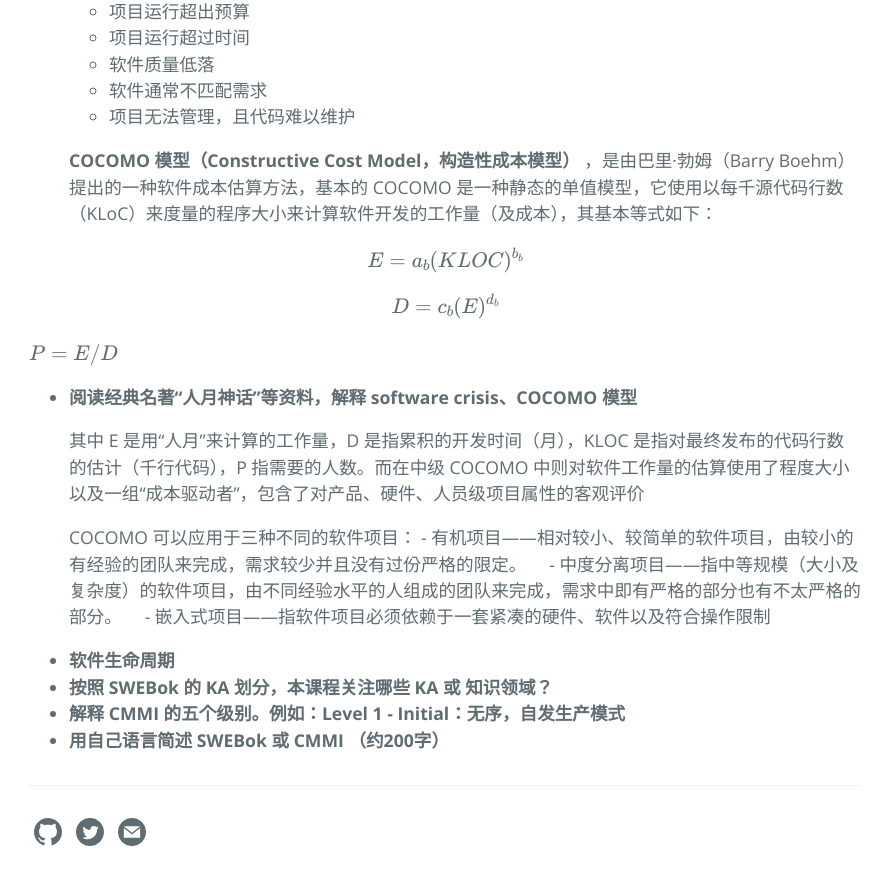
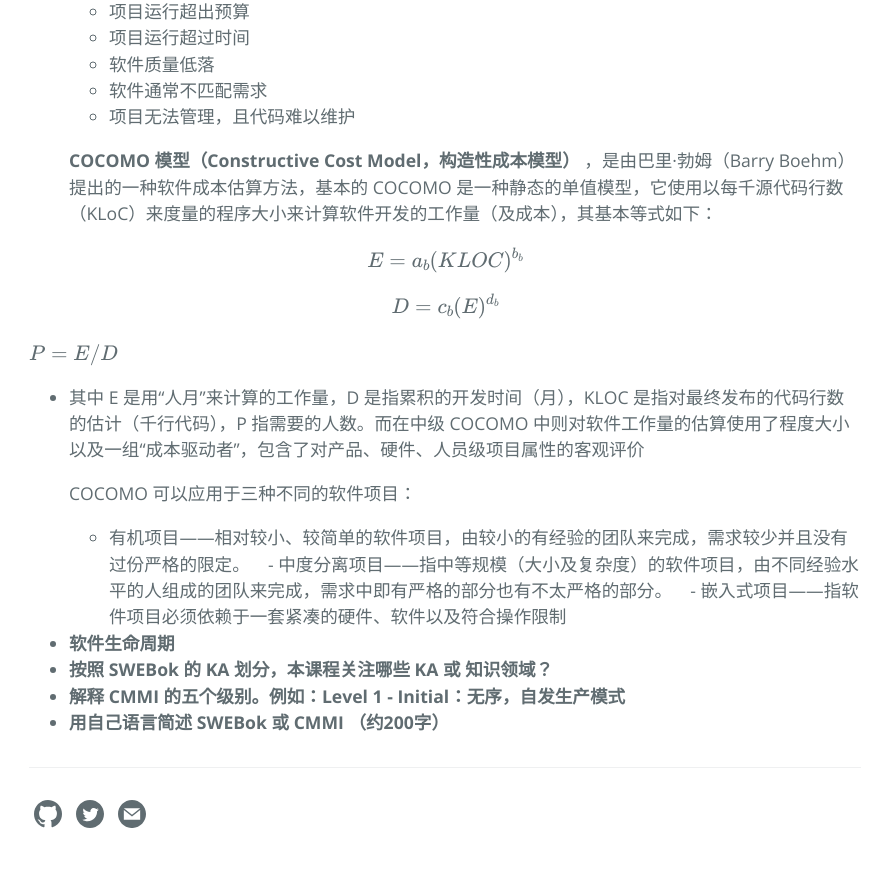
Before and after one commit to joece/joece.github.io, a Jekyll site: the page built from _posts/2018-03-15-Software-System-Analysis-and-Design-Homework1.md, in a window 1280 px wide and 900 px high, scrolled down 866 px. Shown: the top 885 px of the window, without its empty margins (195-1086 px from the left). Built offline with Jekyll 4.4.1, drawn with Linux system fonts in a browser that asks for light colours; formulas are drawn with MathJax 3.

Commit message:
Update 2018-03-15-Software-System-Analysis-and-Design-Homework1.md

```diff
--- a/_posts/2018-03-15-Software-System-Analysis-and-Design-Homework1.md
+++ b/_posts/2018-03-15-Software-System-Analysis-and-Design-Homework1.md
@@ -27,14 +27,14 @@ $$D=c_b(E)^{d_b}$$
 $$P=E/D$$
 
 
-- __阅读经典名著“人月神话”等资料，解释 software crisis、COCOMO 模型__
+-
 
     其中 E 是用“人月”来计算的工作量，D 是指累积的开发时间（月），KLOC 是指对最终发布的代码行数的估计（千行代码），P 指需要的人数。而在中级 COCOMO 中则对软件工作量的估算使用了程度大小以及一组“成本驱动者”，包含了对产品、硬件、人员级项目属性的客观评价
 
     COCOMO 可以应用于三种不同的软件项目：
-        - 有机项目——相对较小、较简单的软件项目，由较小的有经验的团队来完成，需求较少并且没有过份严格的限定。
-        - 中度分离项目——指中等规模（大小及复杂度）的软件项目，由不同经验水平的人组成的团队来完成，需求中即有严格的部分也有不太严格的部分。
-        - 嵌入式项目——指软件项目必须依赖于一套紧凑的硬件、软件以及符合操作限制
+    - 有机项目——相对较小、较简单的软件项目，由较小的有经验的团队来完成，需求较少并且没有过份严格的限定。
+    - 中度分离项目——指中等规模（大小及复杂度）的软件项目，由不同经验水平的人组成的团队来完成，需求中即有严格的部分也有不太严格的部分。
+    - 嵌入式项目——指软件项目必须依赖于一套紧凑的硬件、软件以及符合操作限制
 
 - __软件生命周期__
 - __按照 SWEBok 的 KA 划分，本课程关注哪些 KA 或 知识领域？__
```
